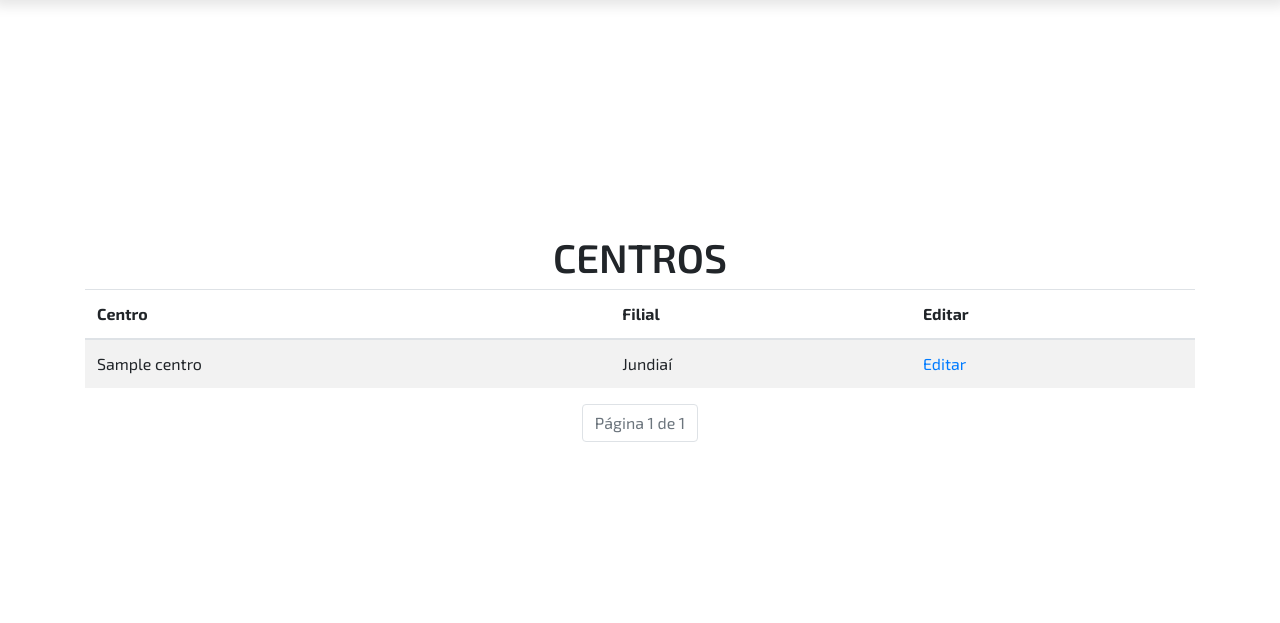
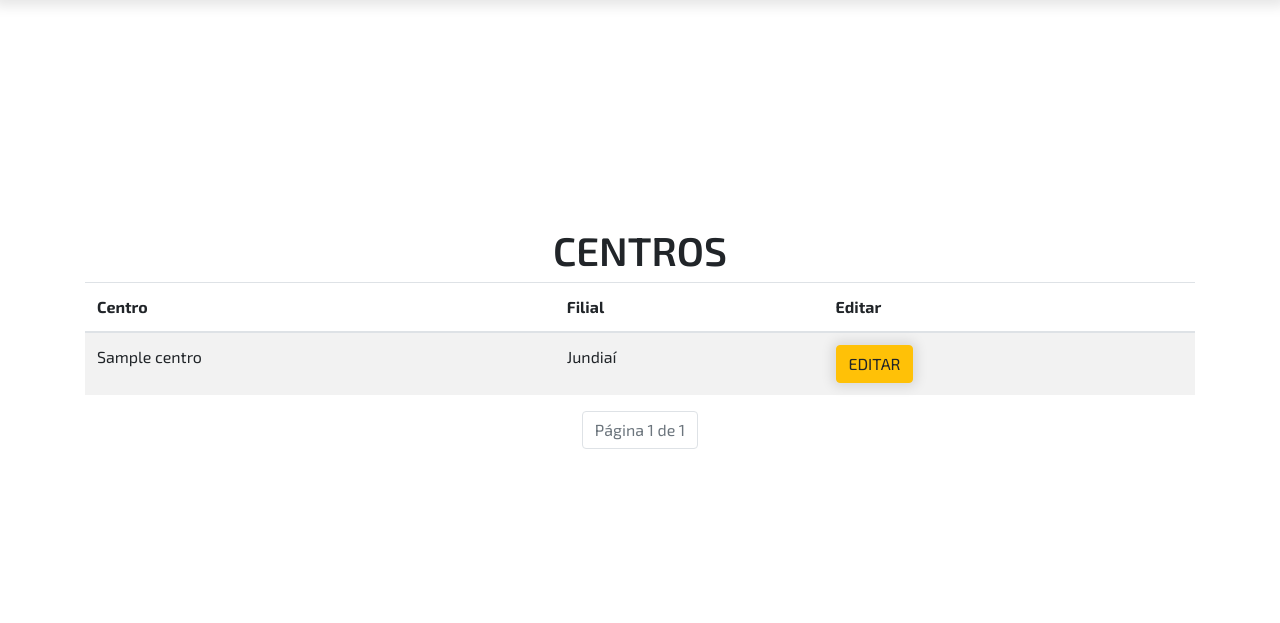
Before and after one commit to brasif/pyRecebimentoAlmox-Refactoring, a Flask app: page /tabela/centros in a window 1280 px wide. Shown: the part 56-679 px from the top of the page. Run offline with Flask 3, Linux system fonts and the light colour scheme; a user stored in the database is signed in; tables that the repository leaves empty hold one stand-in row (values such as "Sample post"); some libraries are stand-ins or nearby versions.

Commit message:
FIX - Correção de operações em tabelas

```diff
--- a/RECEBIMENTO/templates/tabelas/tabela_centros.html
+++ b/RECEBIMENTO/templates/tabelas/tabela_centros.html
@@ -36,9 +36,9 @@
                     <td>{{ centro.nome_centro }}</td>
                     <td>{{ centro.filial.value }}</td>
                     <td>
-                        <a href="{{ url_for('centro.editar_centro', id_centro=centro.id_centro) }}">
-                            Editar
-                        </a>
+                        <form method="GET" action="{{ url_for('centro.editar_centro', id_centro=centro.id_centro) }}">
+                            <input type="submit" value="Editar" class="btn btn-warning">
+                        </form>
                     </td>
                 </tr>
                 {% endfor %}
--- a/RECEBIMENTO/templates/tabelas/tabela_responsaveis.html
+++ b/RECEBIMENTO/templates/tabelas/tabela_responsaveis.html
@@ -40,9 +40,9 @@
                     <td>{{ 'Administrador' if responsavel.permissao else 'Usuário' }}</td>
                     <td>{{ 'Ativo' if responsavel.status else 'Inativo' }}</td>
                     <td>
-                        <a href="{{ url_for('responsavel.editar_responsavel', id_responsavel=responsavel.id_responsavel) }}">
-                            Editar
-                        </a>
+                        <form method="GET" action="{{ url_for('responsavel.editar_responsavel', id_responsavel=responsavel.id_responsavel) }}">
+                            <input type="submit" value="Editar" class="btn btn-warning">
+                        </form>
                     </td>
                 </tr>
                 {% endfor %}
```
